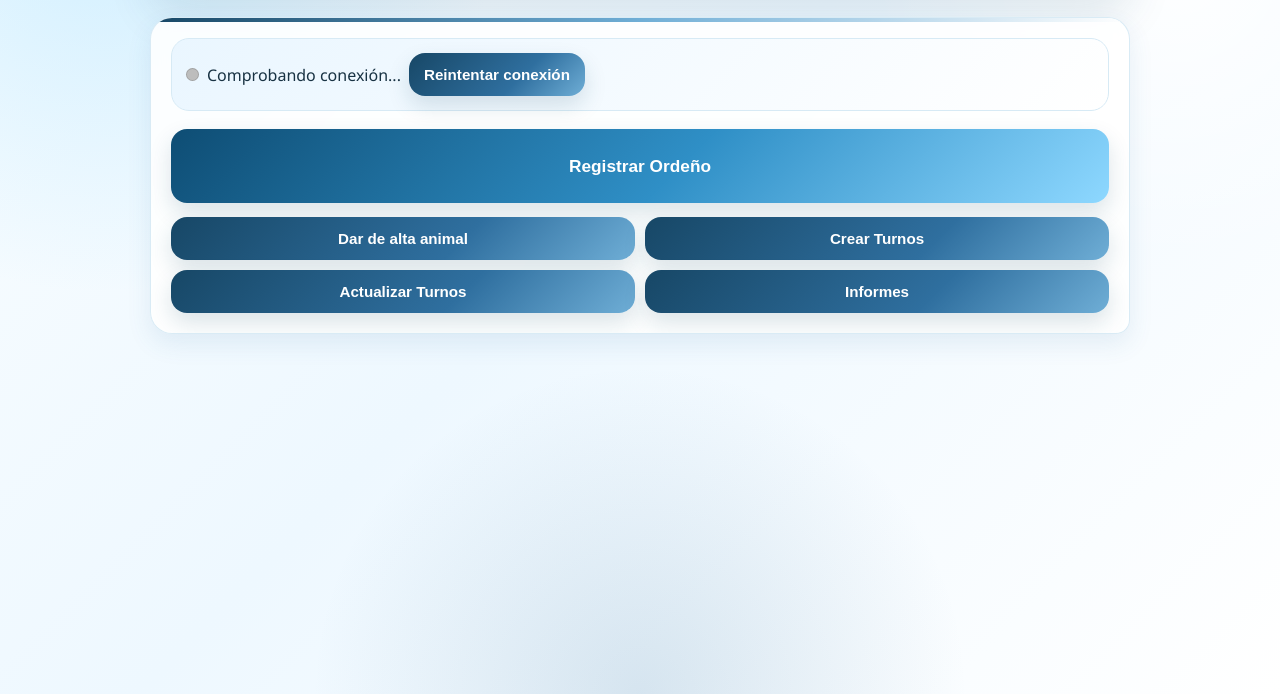
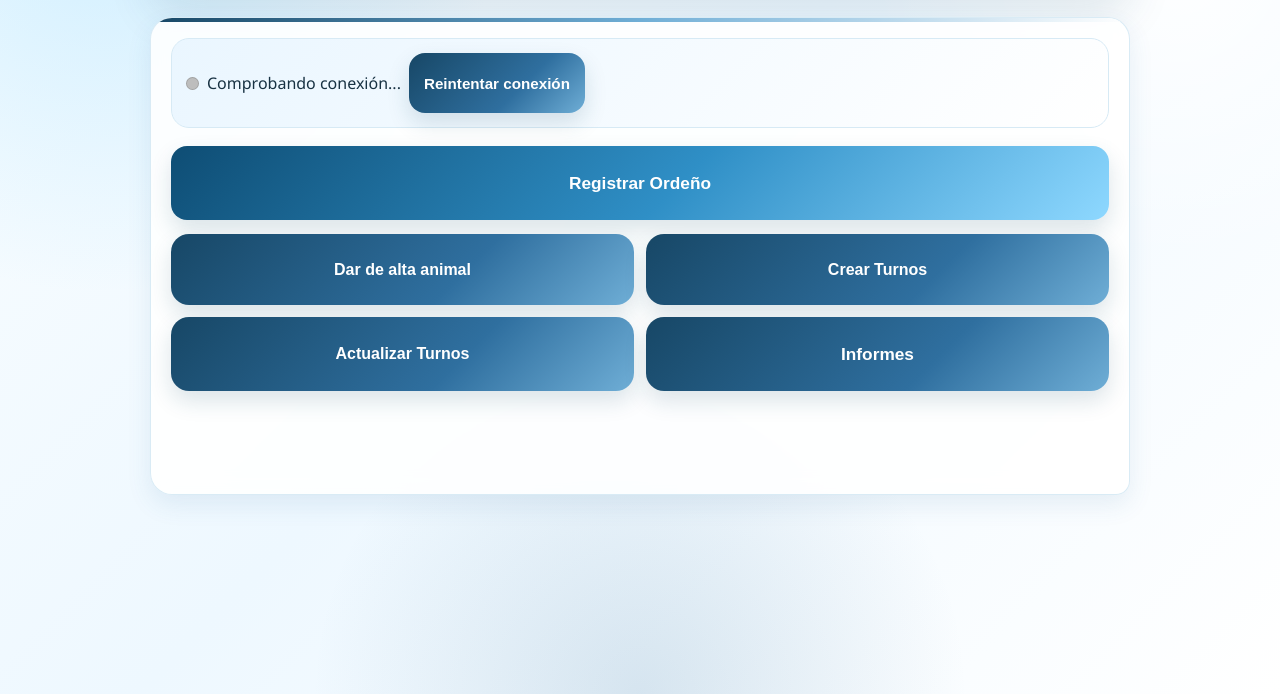
Before and after one commit to joseluisDCO/idb-la-leche, a plain HTML site: page index.html in a window 1280 px wide. Shown: the part 106-800 px from the top of the page. Drawn offline with Linux system fonts and the light colour scheme; a script that the page names is missing.

Commit message:
Add vertical layout to secondary menu

```diff
--- a/index.html
+++ b/index.html
@@ -478,6 +478,25 @@
       flex-direction: column;
     }
   }
+     .menu-secundario.vertical {
+    display: grid;
+    grid-template-rows: repeat(3, 1fr);
+    gap: 12px;
+    height: 240px;
+  }
+
+  .menu-secundario.vertical button {
+    height: 100%;
+    border-radius: 18px;
+    font-size: 1rem;
+  }
+   #btn-informes {
+  min-height: 74px;
+  font-size: 1.08rem;
+  }
+   button {
+  min-height: 60px;
+  }
 </style>
 </head>
 <body>
@@ -496,7 +515,7 @@
     <div class="menu-principal">
       <button id="btn-registrar-ordeno" class="btn-principal">Registrar Ordeño</button>
 
-      <div class="menu-secundario">
+      <div class="menu-secundario vertical">
         <button id="btn-alta-animal">Dar de alta animal</button>
         <button id="btn-crear-turnos">Crear Turnos</button>
         <button id="btn-actualizar-turnos">Actualizar Turnos</button>
```
